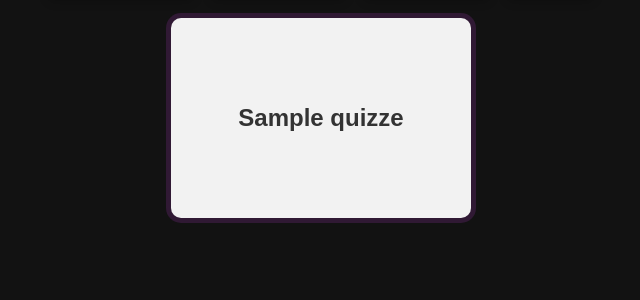
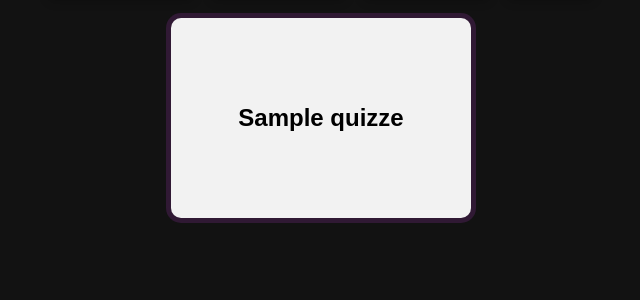
Before and after one commit to graverspng/quiz-group, a PHP site: page / in a window 1280 px wide. Shown: the part 162-462 px from the top of the page, without its empty margins (319-959 px from the left). Run offline with PHP 8.4, Linux system fonts and the light colour scheme; the visitor is signed in with stand-in values (Sample User, id 1); tables that the repository leaves empty hold one stand-in row (values such as "Sample post").

Commit message:
skibidi fix

```diff
--- a/App/views/tasks/index.view.php
+++ b/App/views/tasks/index.view.php
@@ -117,14 +117,14 @@
   .card__title {
     margin: 0;
     font-size: 24px;
-    color: #333;
+    color: black;
     font-weight: 700;
   }
 
   .card__description {
     margin: 10px 0 0;
     font-size: 14px;
-    color: #777;
+    color: black;
     line-height: 1.4;
   }
 
```
